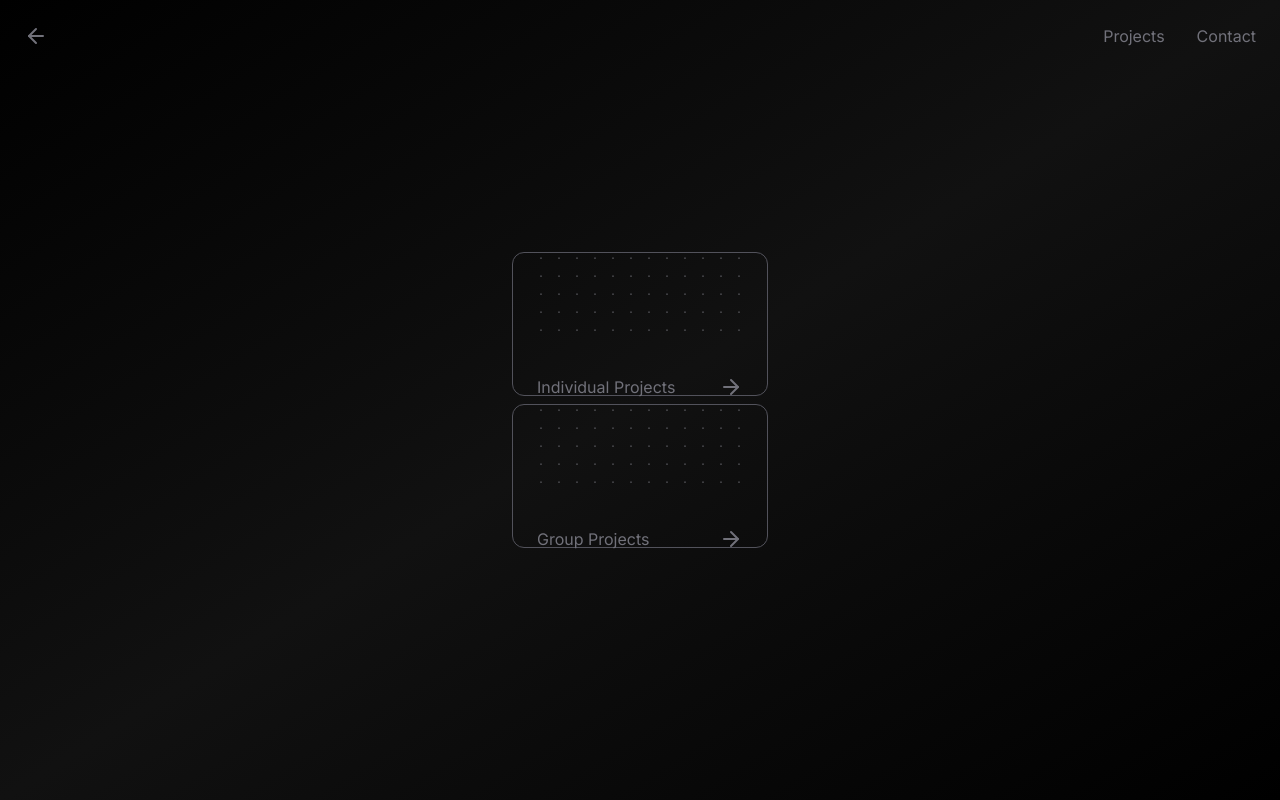
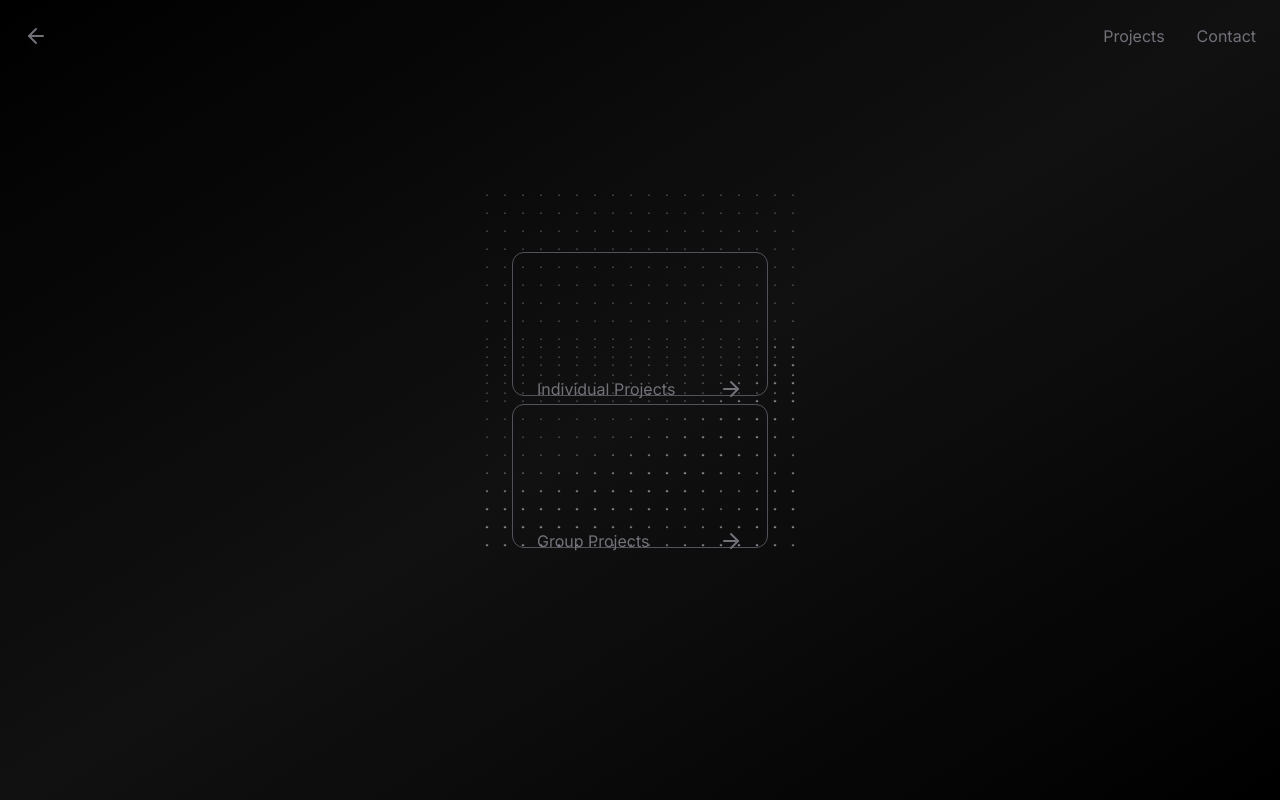
Before and after one commit to jkamin61/jkamin61_page, a Next.js app: page /projects in a window 1280 px wide. Built offline with nearby package versions, Linux system fonts and the light colour scheme.

Commit message:
added func for amount of dots by screen resolution

```diff
--- a/app/components/electric-grid.tsx
+++ b/app/components/electric-grid.tsx
@@ -4,17 +4,42 @@ import React, {useEffect} from "react";
 import anime from 'animejs';
 
 const ElectricDropGrid = () => {
+    const [gridHeight, setGridHeight] = React.useState(5);
+    const [gridWidth, setGridWidth] = React.useState(12);
+
+    useEffect(() => {
+        const handleResize = () => {
+            const width = window.innerWidth;
+
+            if (width > 1023) {
+                setGridHeight(12);
+                setGridWidth(18);
+            } else if (width > 767) {
+                setGridHeight(7);
+                setGridWidth(12);
+            } else {
+                setGridHeight(5);
+                setGridWidth(12);
+            }
+        };
+
+        handleResize();
+
+        window.addEventListener("resize", handleResize);
+
+        return () => {
+            window.removeEventListener("resize", handleResize);
+        };
+    }, []);
+
     return (
-        <div className="grid h-full place-content-center px-8">
-            <DotGrid/>
+        <div className="grid h-full place-content-center">
+            <DotGrid gridHeight={gridHeight} gridWidth={gridWidth}/>
         </div>
     )
 };
 
-const GRID_WIDTH = 12;
-const GRID_HEIGHT = 5;
-
-const DotGrid: React.FC = () => {
+const DotGrid: React.FC<{ gridHeight: number, gridWidth: number }> = ({gridHeight, gridWidth}) => {
     useEffect(() => {
         const handleDotClick = (index: number) => {
             anime({
@@ -32,7 +57,7 @@ const DotGrid: React.FC = () => {
                     {value: 0.5, easing: 'easeInOutQuad', duration: 500}
                 ],
                 delay: anime.stagger(100, {
-                    grid: [GRID_WIDTH, GRID_HEIGHT],
+                    grid: [gridWidth, gridHeight],
                     from: index,
                 }),
             });
@@ -45,12 +70,12 @@ const DotGrid: React.FC = () => {
 
         return () => clearInterval(intervalId);
 
-    }, []);
+    }, [gridHeight, gridWidth]);
 
     const dots = [];
     let index = 0;
-    for (let y = 0; y < GRID_HEIGHT; y++) {
-        for (let x = 0; x < GRID_WIDTH; x++) {
+    for (let y = 0; y < gridHeight; y++) {
+        for (let x = 0; x < gridWidth; x++) {
             dots.push(
                 <div
                     className="group rounded-full p-2 transition-colors"
@@ -67,7 +92,7 @@ const DotGrid: React.FC = () => {
 
     return (
         <div
-            style={{gridTemplateColumns: `repeat(${GRID_WIDTH}, 1fr)`}}
+            style={{gridTemplateColumns: `repeat(${gridWidth}, 1fr)`}}
             className="grid w-fit"
         >
             {dots}
```
